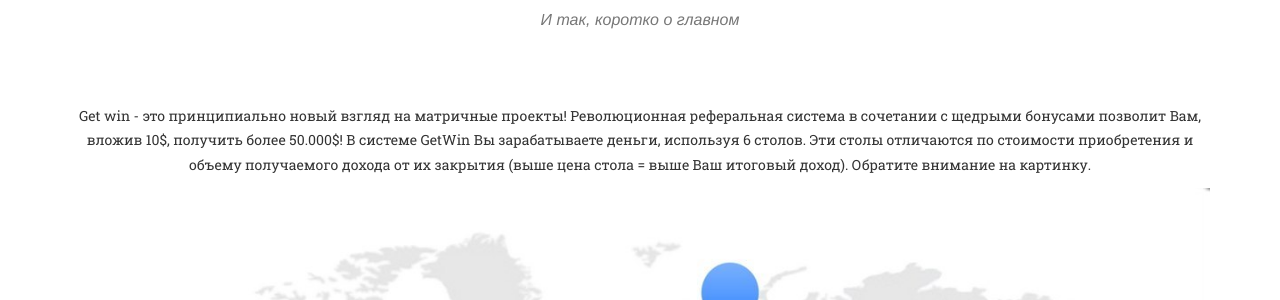
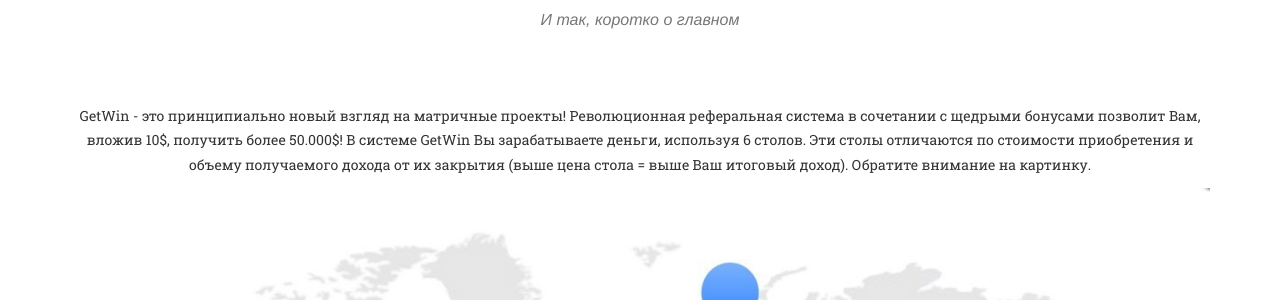
Before and after one commit to IvanovVasiliy/main_site, a Jekyll site: the page built from index.html, in a window 1280 px wide and 900 px high, scrolled down 1609 px. Shown: the part 154-454 px from the top of the window. Built offline with Jekyll 4.4.1, drawn with Linux system fonts in a browser that asks for light colours; some web fonts are replaced; some of the changed text lies outside the part shown.

Commit message:
Первый коммит

```diff
--- a/_includes/about_project.html
+++ b/_includes/about_project.html
@@ -11,7 +11,7 @@
         <div class="row text-center">
             <div class="col-lg-12 text-center">
                 <p>
-                    Get win - это принципиально новый взгляд на матричные проекты! Революционная реферальная система в
+                    GetWin - это принципиально новый взгляд на матричные проекты! Революционная реферальная система в
                     сочетании с щедрыми бонусами позволит Вам, вложив 10$, получить более 50.000$!
                     В системе GetWin Вы зарабатываете деньги, используя 6 столов. Эти столы отличаются по
                     стоимости приобретения и объему получаемого дохода от их закрытия (выше цена стола = выше Ваш
--- a/_includes/modals.html
+++ b/_includes/modals.html
@@ -15,7 +15,9 @@
                             <h2>{{ post.title }}</h2>
                             <hr class="star-primary">
                             <img src="img/portfolio/{{ post.img }}" class="img-responsive img-centered" alt="{{ post.alt }}">
+                            <h3>{{ post.header }}</h3>
                             <p>{{ post.description }}</p>
+                            <p><strong>Общий доход:</strong> {{ post.dohod }}</p>
                             <!--<ul class="list-inline item-details">
                                 <li>Client:
                                     <strong><a href="http://startbootstrap.com">{{ post.client }}</a>
--- a/_includes/portfolio_grid.html
+++ b/_includes/portfolio_grid.html
@@ -16,7 +16,7 @@
                                 <i class="fa fa-plus fa-3x"></i>
                             </div>
                         </div>
-                        <img src="img/portfolio/{{ post.thumbnail }}" class="img-responsive" alt="">
+                        <img src="img/marketing/{{ post.thumbnail }}" class="img-responsive" alt="">
                     </a>
                     <div class="portfolio-caption">
                         <h4>{{ post.title }}</h4>
```
Also changed, not shown: _posts/2014-07-18-project-1.markdown (+8 -8 lines), img/marketing/10.jpg (added).
